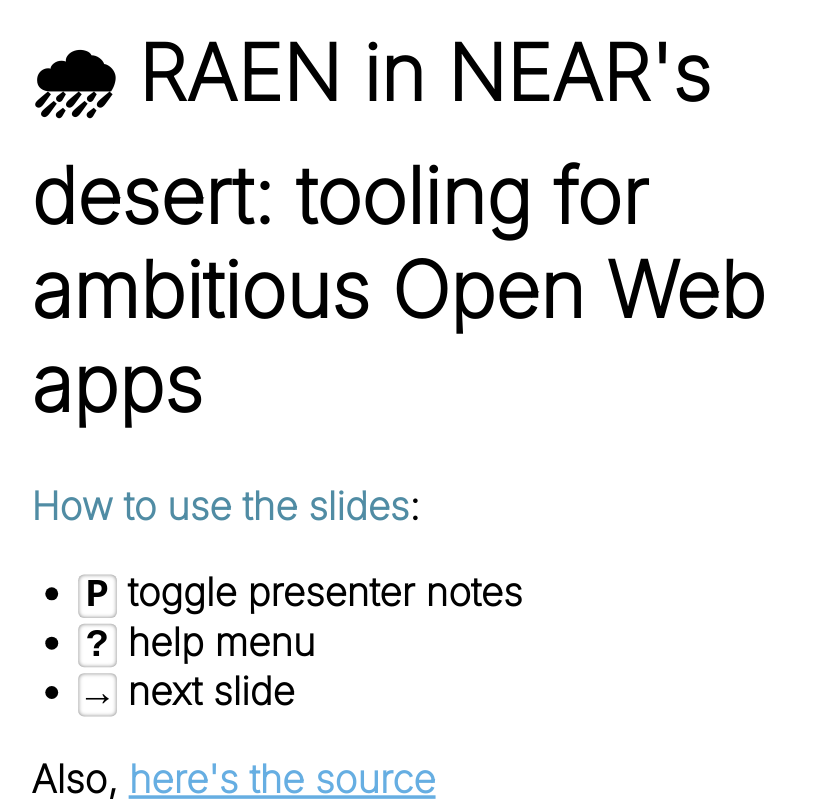
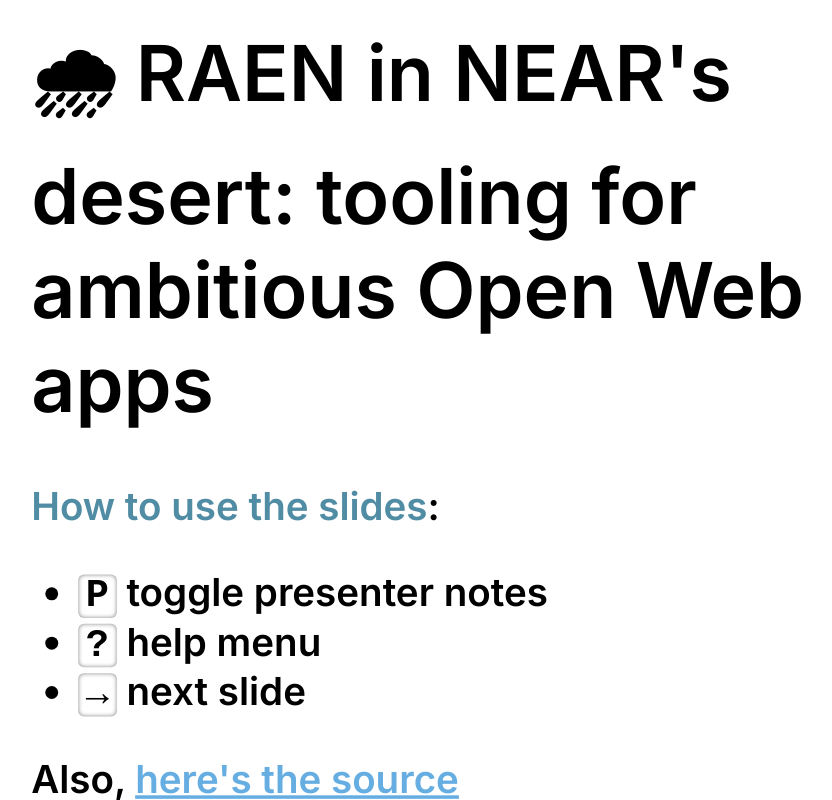
Before and after one commit to raendev/vision-talk, a plain HTML site: page index.html in a window 1280 px wide. Shown: the whole page, without its empty margins (151-983 px from the left). Drawn offline with Linux system fonts and the light colour scheme.

Commit message:
fix: allow rendering to PDF with decktape
including gfonts in CSS rather than HTML fixes rendering with decktape:
https://github.com/gnab/remark/wiki/Printing---Export-to-PDF

```diff
--- a/index.html
+++ b/index.html
@@ -5,6 +5,7 @@
     <title>RAEN in NEAR's desert: tooling for ambitious Open Web apps</title>
     <link rel="icon" href="favicon.svg" />
     <style>
+      @import url(https://fonts.googleapis.com/css?family=Inter:200,600);
       :root {
         --fg: black;
         --bg: white;
@@ -90,9 +91,6 @@
         }
       }
     </style>
-    <link rel="preconnect" href="https://fonts.googleapis.com">
-    <link rel="preconnect" href="https://fonts.gstatic.com" crossorigin>
-    <link href="https://fonts.googleapis.com/css2?family=Inter:wght@200,600&display=swap" rel="stylesheet">
   </head>
   <body>
     <textarea id="source" style="display:none">
```
